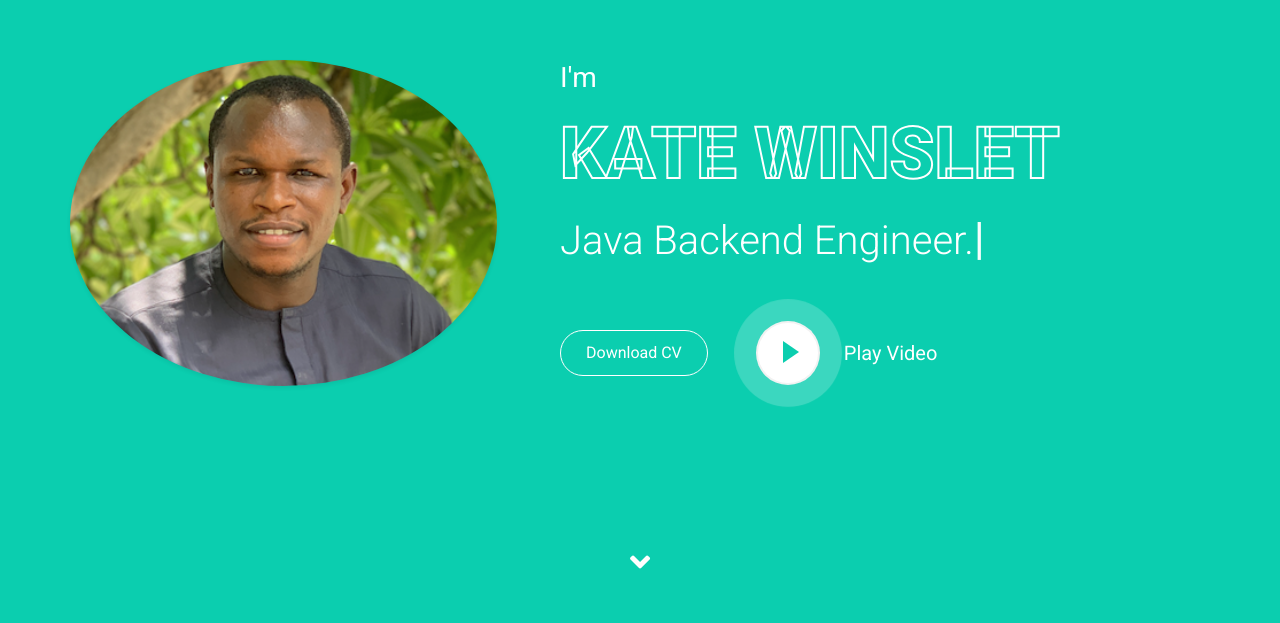
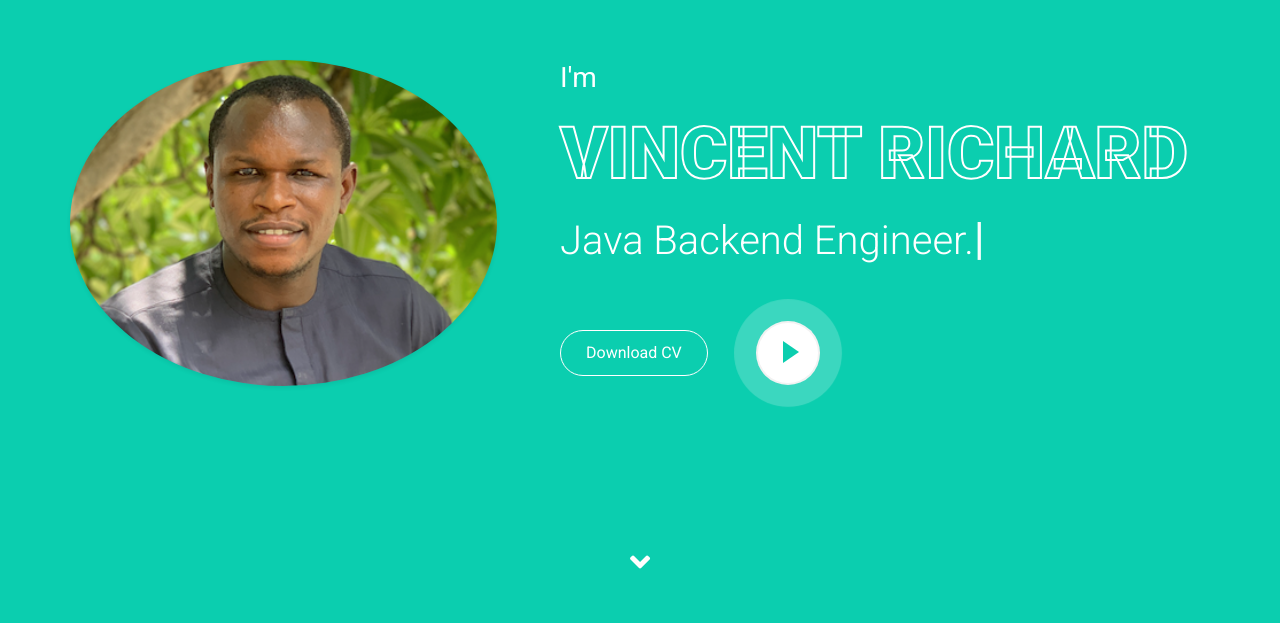
Before and after one commit to richardvynz/site, a plain HTML site: page index.html in a window 1280 px wide. Shown: the part 177-800 px from the top of the page. Drawn offline with nearby package versions, Linux system fonts and the light colour scheme.

Commit message:
Update index.html

```diff
--- a/index.html
+++ b/index.html
@@ -3,7 +3,7 @@
 
 <head>
     <meta charset="utf-8">
-    <title>VincentRich - portfolio site</title>
+    <title> VincentRich - portfolio site</title>
     <meta content="width=device-width, initial-scale=1.0" name="viewport">
     <meta content="Free HTML Templates" name="keywords">
     <meta content="Free HTML Templates" name="description">
@@ -81,7 +81,7 @@
                 </div>
                 <div class="col-lg-7 text-center text-lg-left">
                     <h3 class="text-white font-weight-normal mb-3">I'm</h3>
-                    <h1 class="display-3 text-uppercase text-primary mb-2" style="-webkit-text-stroke: 2px #ffffff;">Kate Winslet</h1>
+                    <h1 class="display-3 text-uppercase text-primary mb-2" style="-webkit-text-stroke: 2px #ffffff;">Vincent Richard</h1>
                     <h1 class="typed-text-output d-inline font-weight-lighter text-white"></h1>
                     <div class="typed-text d-none">Software Engineer, Java Backend Engineer.</div>
                     <div class="d-flex align-items-center justify-content-center justify-content-lg-start pt-5">
@@ -90,7 +90,7 @@
                             data-src="https://www.youtube.com/embed/DWRcNpR6Kdc" data-target="#videoModal">
                             <span></span>
                         </button>
-                        <h5 class="font-weight-normal text-white m-0 ml-4 d-none d-sm-block">Play Video</h5>
+<!--                         <h5 class="font-weight-normal text-white m-0 ml-4 d-none d-sm-block">Play Video</h5> -->
                     </div>
                 </div>
             </div>
```
